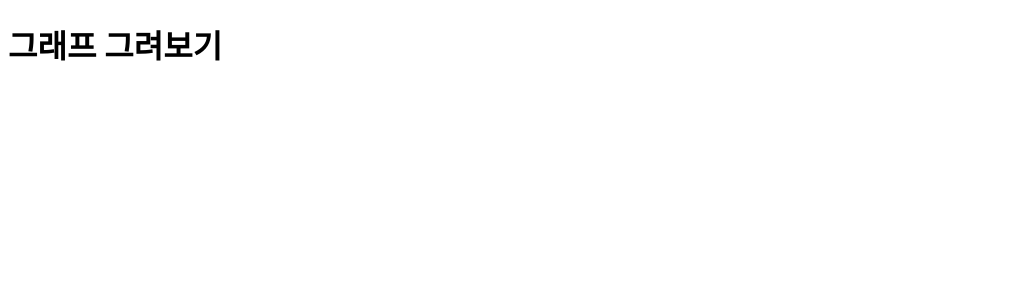
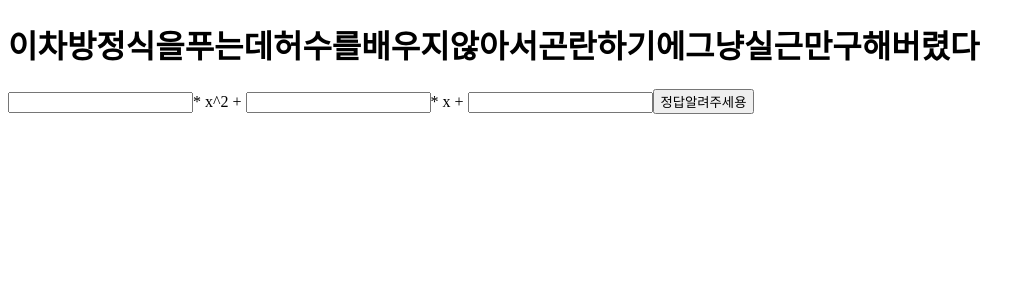
Before and after one commit to freebird920/bong-vite-react-example, a React (Vite) app: page /241024 in a window 1280 px wide. Shown: the top 300 px of the page, without its empty margins (0-1035 px from the left). Built offline with nearby package versions, Linux system fonts and the light colour scheme; a web font is replaced by a local one.

Commit message:
ㅇㅇㄹ

```diff
--- a/src/app/App241024/page.tsx
+++ b/src/app/App241024/page.tsx
@@ -1,9 +1,70 @@
-import { memo } from "react";
+import { memo, useState } from "react";
 
 const App241024 = memo(() => {
+  /**
+   * # 이차방정식을푸는데허수를몰라서곤란하기에그냥실근만구해버렸다
+   * - **이 함수는?** a * x^2 + b * x + c = 0 의 근을 구하는 멋진 함수입니다.
+   * @param {number} a
+   * @param {number} b
+   * @param {number} c
+   * @returns
+   */
+  function 이차방정식을푸는데허수를배우지않아서곤란하기에그냥실근만구해버렸다(
+    a: number,
+    b: number,
+    c: number
+  ) {
+    // 이차방정식의 판별식 사용해서 경우의 수
+    const d = b ** 2 - 4 * a * c;
+
+    const 정수부분 = (-1 * b) / (2 * a);
+    const 제곱근부분 = Math.sqrt(d) / (2 * a);
+
+    let result;
+    if (d < 0) {
+      result = null;
+    } else if (d === 0) {
+      result = [정수부분];
+    } else if (d > 0) {
+      result = [정수부분 + 제곱근부분, 정수부분 - 제곱근부분];
+    } else {
+      throw Error("뭔가 잘못됨");
+    }
+
+    return result;
+  }
+
+  const [해답, set해답] = useState<number[] | null | undefined>(undefined);
+
   return (
     <>
-      <h1>그래프 그려보기</h1>
+      <h1>이차방정식을푸는데허수를배우지않아서곤란하기에그냥실근만구해버렸다</h1>
+      <form
+        onSubmit={(event) => {
+          event.preventDefault(); // 괄호를 추가하여 preventDefault 함수 호출
+          const formData = new FormData(event.currentTarget);
+          const a = Number(formData.get("a"));
+          const b = Number(formData.get("b"));
+          const c = Number(formData.get("c"));
+          const result = 이차방정식을푸는데허수를배우지않아서곤란하기에그냥실근만구해버렸다(
+            a,
+            b,
+            c
+          );
+          set해답(result);
+        }}
+      >
+        <input name="a" type="number" required ={true}/>
+        <label>* x^2 + </label>
+        <input name="b" type="number" required ={true} />
+        <label>* x + </label>
+        <input name="c" type="number" required ={true}/>
+        <button type="submit">정답알려주세용</button>
+      </form>
+      {해답?.map((답: number, index: number) => {
+        return <h1 key={index}>{답}</h1>;
+      })}
+      {해답 === null && <h1>실근이 없습니다</h1>}
     </>
   );
 });
```
